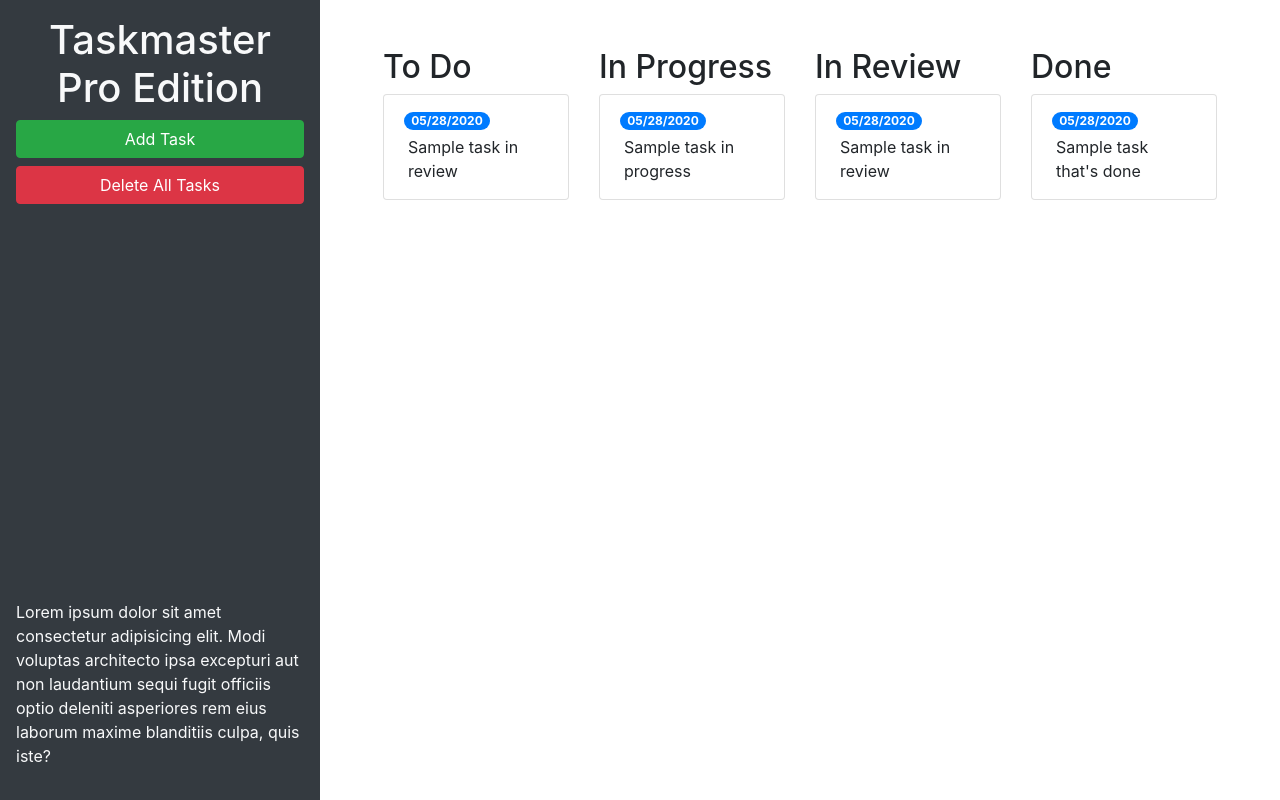
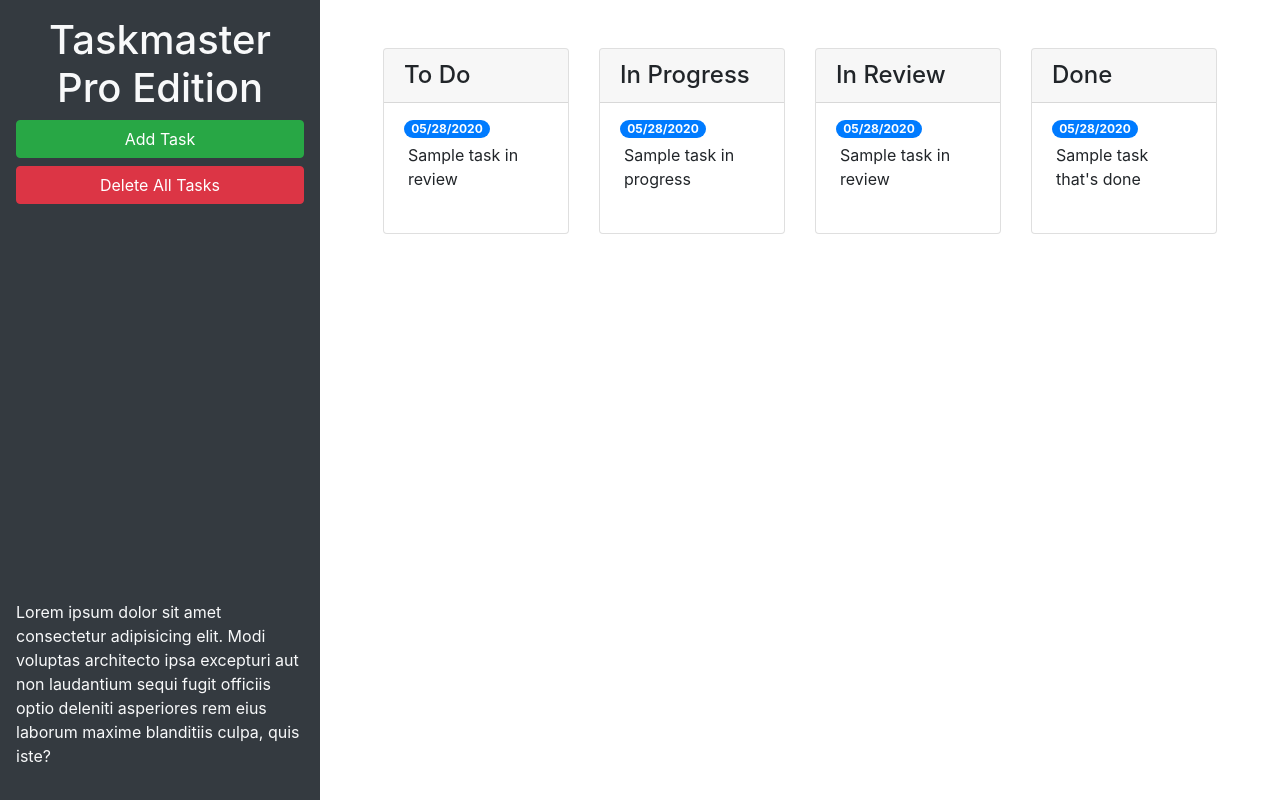
Before and after one commit to laszlo-ratesic/taskmaster-pro, a plain HTML site: page index.html in a window 1280 px wide. Drawn offline with nearby package versions, Linux system fonts and the light colour scheme.

```diff
--- a/index.html
+++ b/index.html
@@ -27,46 +27,62 @@
       <div class="m-5 row justify-content-around">
         <!-- toDo start -->
         <div class="col-12 col-md-6 col-xl-3 mb-3">
-          <h2>To Do</h2>
-          <ul id="list-toDo" class="list-group">
+          <div class="card">
+            <h4 class="card-header">
+              To Do
+            </h4>
+            <ul id="list-toDo" class="list-group list-group-flush">
               <li class="list-group-item">
                 <span class="badge badge-primary badge-pill">05/28/2020</span>
                 <p class="m-1">Sample task in review</p>
               </li>
             </ul>
           </div>
+        </div>
         <!-- toDo end -->
         <!-- in progress start -->
         <div class="col-12 col-md-6 col-xl-3 mb-3">
-          <h2>In Progress</h2>
-          <ul id="list-inProgress" class="list-group">
+          <div class="card">
+            <h4 class="card-header">
+              In Progress
+            </h4>
+            <ul id="list-inProgress" class="list-group list-group-flush">
               <li class="list-group-item">
                 <span class="badge badge-primary badge-pill">05/28/2020</span>
                 <p class="m-1">Sample task in progress</p>
               </li>
             </ul>
           </div>
+        </div>
         <!-- in progress end -->
         <!-- in review start -->
         <div class="col-12 col-md-6 col-xl-3 mb-3">
-          <h2>In Review</h2>
-          <ul id="list-inReview" class="list-group">
+          <div class="card">
+            <h4 class="card-header">
+              In Review
+            </h4>
+            <ul id="list-inReview" class="list-group list-group-flush">
               <li class="list-group-item">
                 <span class="badge badge-primary badge-pill">05/28/2020</span>
                 <p class="m-1">Sample task in review</p>
               </li>
             </ul>
           </div>
+        </div>
         <!-- in review end  -->
         <!-- done start  -->
         <div class="col-12 col-md-6 col-xl-3 mb-3">
-          <h2>Done</h2>
-          <ul id="list-done" class="list-group">
+          <div class="card">
+            <h4 class="card-header">
+              Done
+            </h4>
+            <ul id="list-done" class="list-group list-group-flush">
               <li class="list-group-item">
                 <span class="badge badge-primary badge-pill">05/28/2020</span>
                 <p class="m-1">Sample task that's done</p>
               </li>
             </ul>
+          </div>
         </div>
         <!-- done end  -->
       </div>
@@ -88,11 +104,11 @@
           <form>
             <div class="form-group">
               <label for="modalTaskDescription">Task description</label>
-              <textarea id="modalTaskDescription" rows="3"></textarea>
+              <textarea id="modalTaskDescription" rows="3" class="form-control"></textarea>
             </div>
             <div class="form-group">
               <label for="modalDueDate">Due date</label>
-              <input type="text" id="modalDueDate" placeholder="mm/dd/yyyy" autocomplete="off" />
+              <input type="text" class="form-control" id="modalDueDate" placeholder="mm/dd/yyyy" autocomplete="off" />
             </div>
           </form>
         </div>
```
Lines whose indentation alone changed are shown as unchanged.
